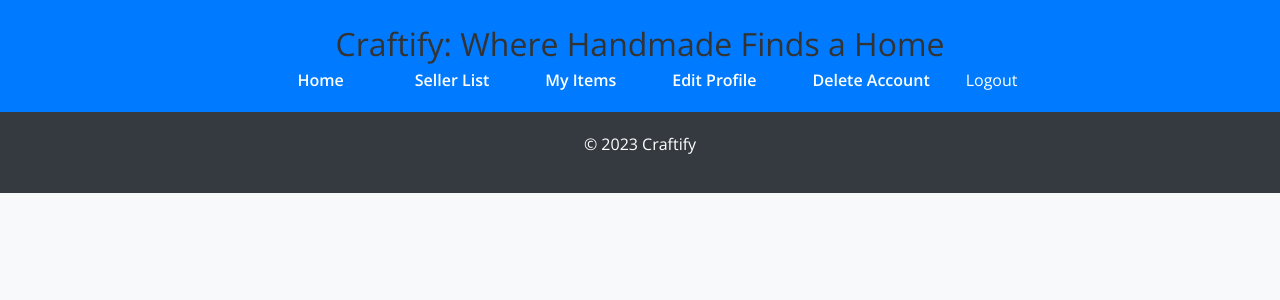
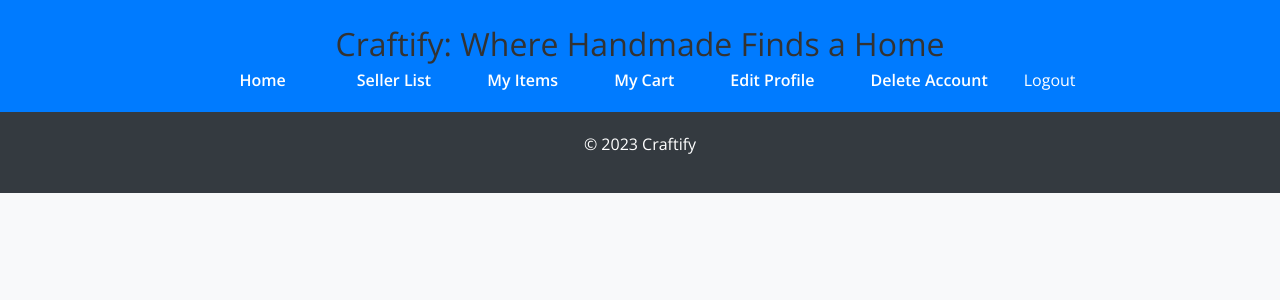
Before and after one commit to rgonzalez12/craftify, a React (Create React App) app in the folder craftify-frontend/: page /edit/1 in a window 1280 px wide. Shown: the top 300 px of the page. Built offline with nearby package versions, Linux system fonts and the light colour scheme; sample sign-in values are in the browser's storage.

Commit message:
added cart link for authenticated users

```diff
--- a/craftify-frontend/src/components/Layout.js
+++ b/craftify-frontend/src/components/Layout.js
@@ -16,6 +16,7 @@ function Layout({ children }) {
             {isAuthenticated ? (
               <>
                 <li><Link to="/items">My Items</Link></li>
+                <li><Link to="/cart">My Cart</Link></li>
                 {userId && (
                   <>
                     <li><Link to={`/profile/${userId}/edit`}>Edit Profile</Link></li>
```
